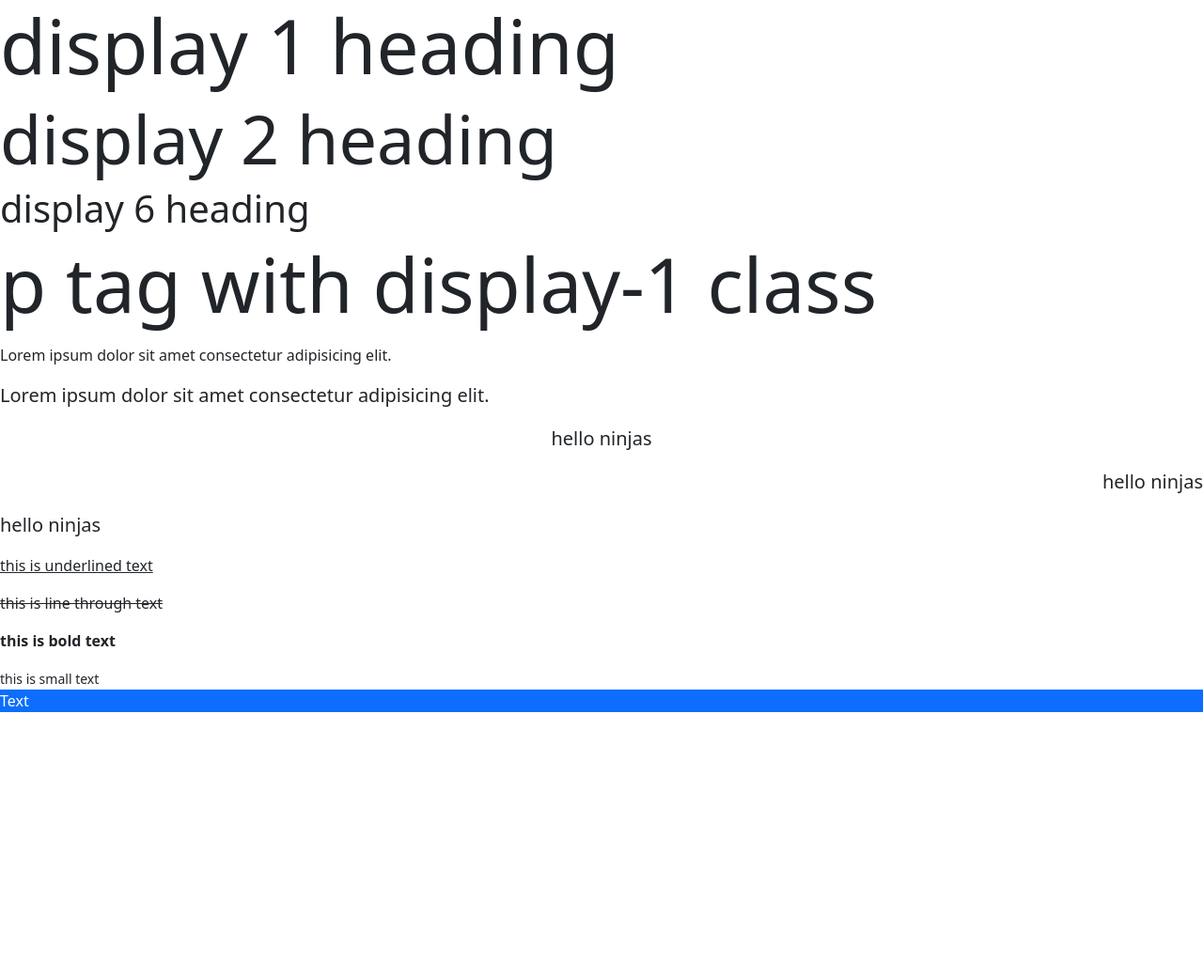
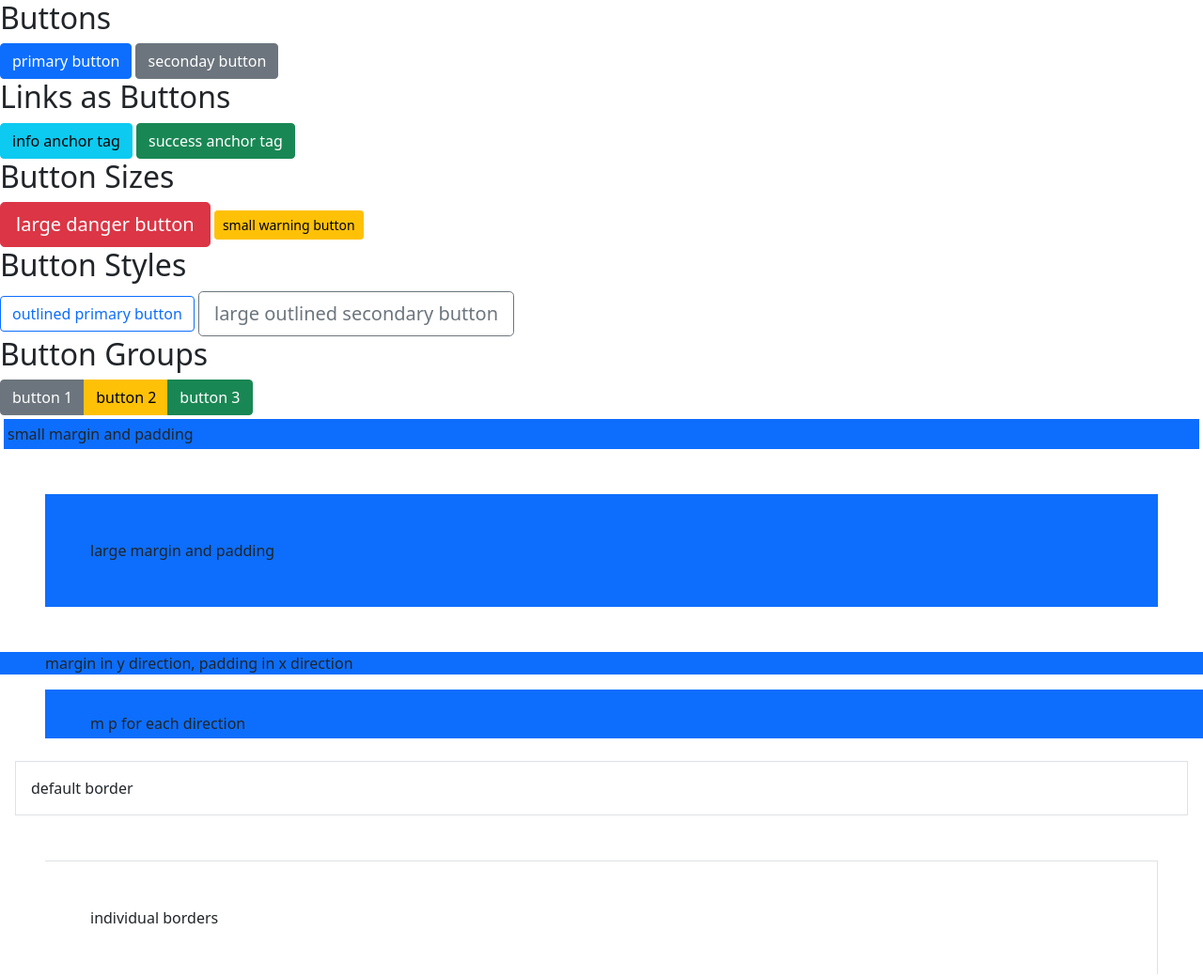
Before and after one commit to kirkeruuven/bootstrap, a plain HTML site: page index.html in a window 1280 px wide. Shown: the top 1040 px of the page at 94% size. Before the commit the page ends 800 px from the top, so only its background shows below. Drawn offline with nearby package versions, Linux system fonts and the light colour scheme.

```diff
--- a/index.html
+++ b/index.html
@@ -5,28 +5,76 @@
     <meta name="viewport" content="width=device-width, initial-scale=1.0" />
     <title>Net Ninja Pro - the Book</title>
     <!-- Bootstrap CSS -->
-    <link href="https://cdn.jsdelivr.net/npm/bootstrap@5.0.2/dist/css/bootstrap.min.css" rel="stylesheet" integrity="sha384-EVSTQN3/azprG1Anm3QDgpJLIm9Nao0Yz1ztcQTwFspd3yD65VohhpuuCOmLASjC" crossorigin="anonymous"/>
+    <link
+      href="https://cdn.jsdelivr.net/npm/bootstrap@5.0.2/dist/css/bootstrap.min.css"
+      rel="stylesheet"
+      integrity="sha384-EVSTQN3/azprG1Anm3QDgpJLIm9Nao0Yz1ztcQTwFspd3yD65VohhpuuCOmLASjC"
+      crossorigin="anonymous"
+    />
   </head>
   <body>
-    <h1 class="display-1">display 1 heading</h1>
-    <h1 class="display-2">display 2 heading</h1>
-    <h1 class="display-6">display 6 heading</h1>
+    <!-- basic buttons-->
+    <h2>Buttons</h2>
+    <button class="btn btn-primary">primary button</button>
+    <button class="btn btn-secondary">seconday button</button>
 
-    <p class="display-1">p tag with display-1 class</p>
+    <!-- anchor tags as buttons -->
+    <h2>Links as Buttons</h2>
 
-    <p>Lorem ipsum dolor sit amet consectetur adipisicing elit.</p>
-    <p class="lead">Lorem ipsum dolor sit amet consectetur adipisicing elit.</p>
-    <p class="lead text-center">hello ninjas</p>
-    <p class="lead text-end">hello ninjas</p>
-    <p class="lead text-start">hello ninjas</p>
+    <a href="#" class="btn btn-info">info anchor tag</a>
+    <a href="#" class="btn btn-success">success anchor tag</a>
 
-    <p class="text-decoration-underline">this is underlined text</p>
-    <p class="text-decoration-line-through">this is line through text</p>
-    <p class="fw-bold">this is bold text</p>
-    <small>this is small text</small>
+    <!-- button sizes -->
+    <h2>Button Sizes</h2>
+    <button class="btn btn-lg btn-danger">large danger button</button>
+    <button class="btn btn-sm btn-warning">small warning button</button>
 
-    <p class="text-white bg-primary">Text</p>
+    <!-- oultines styles-->
+    <h2>Button Styles</h2>
+
+    <button class="btn btn-outline-primary">outlined primary button</button>
+    <button class="btn btn-outline-secondary btn-lg">
+      large outlined secondary button
+    </button>
+
+    <!-- button groups -->
+    <h2>Button Groups</h2>
+    <div class="btn-group">
+      <a href="#" class="btn btn-secondary">button 1</a>
+      <a href="#" class="btn btn-warning">button 2</a>
+      <a href="#" class="btn btn-success">button 3</a>
+    </div>
+
+    <!-- margin and padding -->
+    <div class="bg-primary m-1 p-1">small margin and padding</div>
+    <div class="bg-primary m-5 p-5">large margin and padding</div>
+    <div class="bg-primary my-3 px-5">
+      margin in y direction, padding in x direction
+    </div>
+    <div class="bg-primary mt-3 mb-4 ms-5 ps-5 pt-4 pe-2 pb-1">
+      m p for each direction
+    </div>
+
+    <!-- borders -->
+    <div class="m-3 p-3 border">default border</div>
+    <div class="m-5 p-5 border-top border-end">individual borders</div>
+    <div class="m-3 p-3 border-start border-success">success at start</div>
+    <div class="m-3 p-3 border-start border-danger border-5">
+      thicker border
+    </div>
+    <div class="m-5 p-5 rounded border border-5">rounded corners</div>
+    <div class="m-5 p-5 rounded-pill border border-5">rounded pill corners</div>
+
+    <!-- box shadow -->
+    div.m-3.p-3.
+
+    <!-- font weight -->
+
     <!-- Bootstrap JS -->
-    <script src="https://cdn.jsdelivr.net/npm/bootstrap@5.0.2/dist/js/bootstrap.bundle.min.js" integrity="sha384-MrcW6ZMFYlzcLA8Nl+NtUVF0sA7MsXsP1UyJoMp4YLEuNSfAP+JcXn/tWtIaxVXM" crossorigin="anonymous"></script>
+    <script
+      src="https://cdn.jsdelivr.net/npm/bootstrap@5.0.2/dist/js/bootstrap.bundle.min.js"
+      integrity="sha384-MrcW6ZMFYlzcLA8Nl+NtUVF0sA7MsXsP1UyJoMp4YLEuNSfAP+JcXn/tWtIaxVXM"
+      crossorigin="anonymous"
+    ></script>
   </body>
 </html>
```
